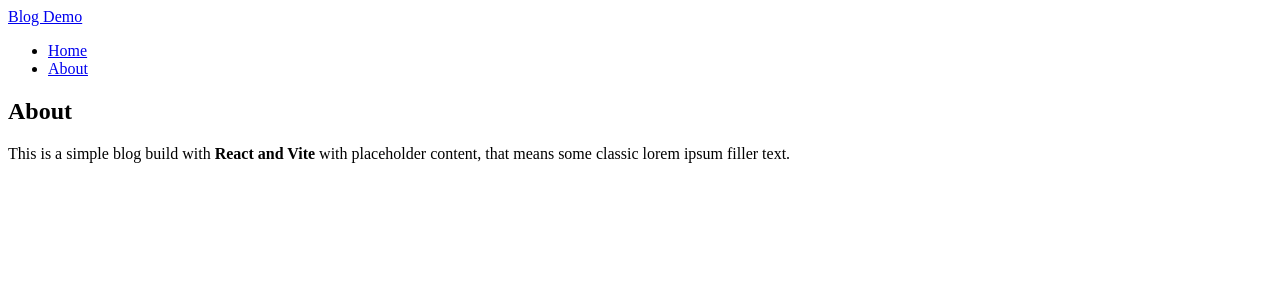
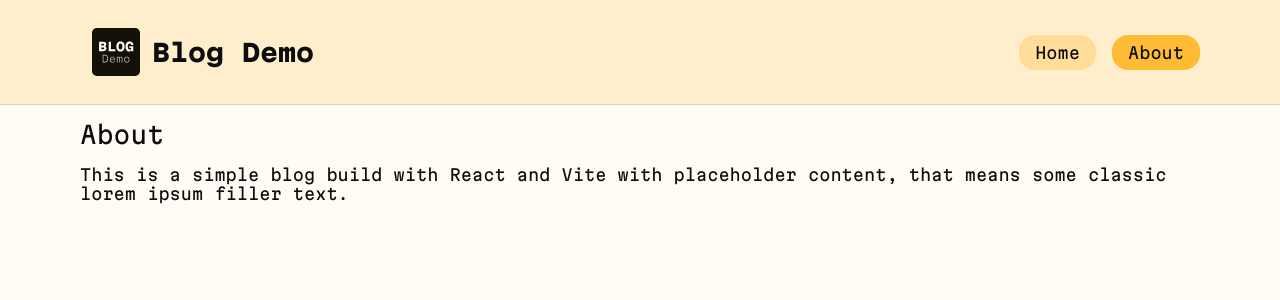
Before and after one commit to GiovanniEliasDaRosa/blog-demo, a React (Vite) app: page /blog-demo/about in a window 1280 px wide. Shown: the top 300 px of the page. Built offline with nearby package versions, Linux system fonts and the light colour scheme.

Commit message:
feat(css): add base styles and font
Add global CSS styles
Add Martian Mono font
Add header CSS

```diff
--- a/src/App.jsx
+++ b/src/App.jsx
@@ -10,12 +10,14 @@ function App() {
       <BrowserRouter basename="/blog-demo">
         <Header />
 
-        <Routes>
-          <Route path="/" element={<HomePage />} />
-          <Route path="/about" element={<AboutPage />} />
+        <main>
+          <Routes>
+            <Route path="/" element={<HomePage />} />
+            <Route path="/about" element={<AboutPage />} />
 
-          <Route path="*" element={<NotFoundPage />} />
-        </Routes>
+            <Route path="*" element={<NotFoundPage />} />
+          </Routes>
+        </main>
       </BrowserRouter>
     </>
   );
--- a/src/components/Header/Header.jsx
+++ b/src/components/Header/Header.jsx
@@ -1,20 +1,29 @@
-import { Link } from "react-router";
+import { Link, NavLink } from "react-router";
 import styles from "./Header.module.css";
 
 export default function Header() {
+  function navLinkStyles({ isActive }) {
+    return styles.link + (isActive ? ` ${styles.active}` : "");
+  }
+
   return (
-    <header>
+    <header className={`${styles.header} full_width`}>
       <nav>
-        <Link to={"/"} className={styles.home}>
+        <Link to={"/"} className={`${styles.home}`}>
+          <img src="assets/icons/logo.svg" alt="" />
           Blog Demo
         </Link>
 
         <ul>
           <li>
-            <Link to={"/"}>Home</Link>
+            <NavLink className={navLinkStyles} to={"/"}>
+              Home
+            </NavLink>
           </li>
           <li>
-            <Link to={"/about"}>About</Link>
+            <NavLink className={navLinkStyles} to={"/about"}>
+              About
+            </NavLink>
           </li>
         </ul>
       </nav>
--- a/src/components/Header/Header.module.css
+++ b/src/components/Header/Header.module.css
@@ -0,0 +1,57 @@
+.header {
+  padding: 1em;
+  background-color: hsl(40, 100%, 90%);
+  box-shadow: var(--shadow-low);
+}
+
+.header nav {
+  display: flex;
+  align-items: center;
+  justify-content: space-between;
+}
+
+.header nav ul {
+  display: flex;
+  align-items: center;
+  list-style: none;
+  gap: 1em;
+}
+
+.home,
+.link {
+  text-decoration: none;
+  display: block;
+}
+
+.home {
+  font-size: 1.5rem;
+  --font-wght: 900;
+  --font-wdth: 112.5;
+  padding: 0.5em;
+
+  display: flex;
+  align-items: center;
+  gap: 0.5em;
+}
+
+.home img {
+  height: 2em;
+}
+
+.link {
+  padding: 0.5em 1em;
+  border-radius: 1em;
+  background-color: hsl(40, 100%, 80%);
+
+  &:hover {
+    background-color: hsl(40, 100%, 70%);
+  }
+
+  &:is(:active, :focus-visible) {
+    background-color: hsl(40, 100%, 65%);
+  }
+
+  &.active {
+    background-color: hsl(40, 100%, 60%);
+  }
+}
--- /dev/null
+++ b/src/styles/base.css
@@ -0,0 +1,25 @@
+* {
+  box-sizing: border-box;
+  margin: 0;
+  padding: 0;
+  color: var(--text-color);
+  font-family: MartianMono, "Courier New", monospace;
+
+  font-variation-settings:
+    "wght" var(--font-wght),
+    "wdth" var(--font-wdth);
+}
+
+html,
+body {
+  background-color: var(--background-color);
+}
+
+img {
+  max-width: 100%;
+}
+
+:focus-visible {
+  outline: 0.25em solid var(--outline-color);
+  outline-offset: 0.25em;
+}
--- /dev/null
+++ b/src/styles/fonts.css
@@ -0,0 +1,26 @@
+@font-face {
+  font-family: "MartianMono";
+  font-style: normal;
+  font-weight: 100 800;
+  font-display: swap;
+  src:
+    local("MartianMono"),
+    url("/assets/fonts/martian-mono-variable-font.ttf") format("truetype");
+  /*
+  font-variation-settings
+    "wght" 100 800
+    "wdth" 75 112.5
+  */
+}
+
+@property --font-wght {
+  syntax: "<number>";
+  initial-value: 400;
+  inherits: true;
+}
+
+@property --font-wdth {
+  syntax: "<number>";
+  initial-value: 100;
+  inherits: true;
+}
--- a/src/styles/index.css
+++ b/src/styles/index.css
@@ -0,0 +1,7 @@
+@layer base, layout, components;
+
+@import "./variables.css";
+@import "./fonts.css";
+@import "./base.css" layer(base);
+@import "./layout.css" layer(layout);
+@import "./inputs.css" layer(components);
--- /dev/null
+++ b/src/styles/inputs.css
@@ -0,0 +1,17 @@
+input,
+button {
+  font-size: 1rem;
+}
+
+button,
+.button {
+  background-color: var(--button-background-color);
+
+  &:hover {
+    background-color: var(--button-background-color-hover);
+  }
+
+  &:is(:focus-visible, :active) {
+    background-color: var(--button-background-color-active);
+  }
+}
--- /dev/null
+++ b/src/styles/layout.css
@@ -0,0 +1,57 @@
+#root {
+  display: grid;
+  grid-template-rows: auto 1fr;
+  min-height: 100vh;
+  min-height: 100svh;
+}
+
+#root {
+  --padding-inline: 1rem;
+  --content-max-width: 100ch;
+  --breakout-max-width: 120ch;
+
+  --breakout-size: minmax(0, calc((var(--breakout-max-width) - var(--content-max-width)) / 2));
+
+  display: grid;
+  grid-template-columns:
+    [full-width-start] minmax(var(--padding-inline), 1fr)
+    [breakout-start] var(--breakout-size)
+    [content-start] min(100% - (var(--padding-inline) * 2), var(--content-max-width)) [content-end]
+    var(--breakout-size) [breakout-end]
+    minmax(var(--padding-inline), 1fr) [full-width-end];
+  gap: 1rem 0;
+
+  grid-template-rows: auto 1fr auto;
+  min-height: 100vh;
+  min-height: 100lvh;
+}
+
+:is(#root, .full_width) > :not(.breakout, .full_width) {
+  grid-column: content;
+}
+
+#root > .breakout {
+  grid-column: breakout;
+}
+
+#root > .full_width {
+  grid-column: full-width;
+
+  display: grid;
+  grid-template-columns: inherit;
+}
+
+#root > .full_width.strech {
+  display: grid;
+  grid-template-columns: inherit;
+}
+
+.full_width.strech > * {
+  grid-column: full-width;
+}
+
+main {
+  display: flex;
+  flex-direction: column;
+  gap: 1em;
+}
--- /dev/null
+++ b/src/styles/variables.css
@@ -0,0 +1,22 @@
+:root {
+  --shadow-color: 40deg 40% 59%;
+  --shadow-low:
+    0px 0.5px 0.6px hsl(var(--shadow-color) / 0.46),
+    0px 1.9px 2.1px -2.5px hsl(var(--shadow-color) / 0.46);
+  --shadow-medium:
+    0px 0.5px 0.6px hsl(var(--shadow-color) / 0.65),
+    0px 9.3px 10.5px -2.5px hsl(var(--shadow-color) / 0.65);
+  --shadow-high:
+    0px 0.5px 0.6px hsl(var(--shadow-color) / 0.8),
+    0px 10px 11.3px -1.2px hsl(var(--shadow-color) / 0.8),
+    0px 44px 49.5px -2.5px hsl(var(--shadow-color) / 0.8);
+
+  --background-color: hsl(40, 100%, 98%);
+  --text-color: hsl(0, 0%, 5%);
+
+  --outline-color: hsl(200, 100%, 15%);
+
+  --button-background-color: hsl(38, 100%, 93%);
+  --button-background-color-hover: hsl(44, 100%, 88%);
+  --button-background-color-active: hsl(40, 100%, 80%);
+}
```
Also changed, not shown: public/assets/fonts/martian-mono-variable-font.ttf (added).
